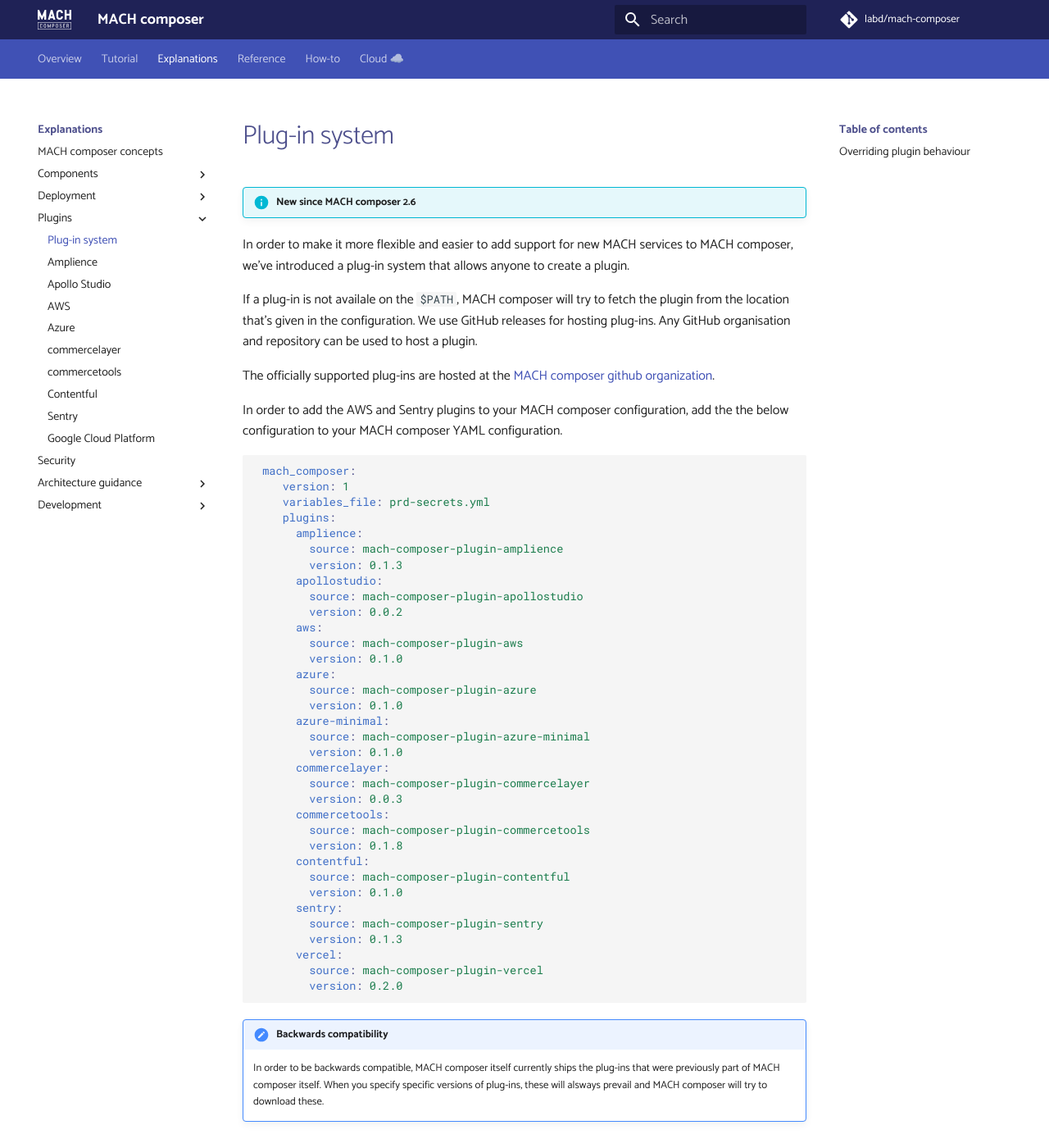
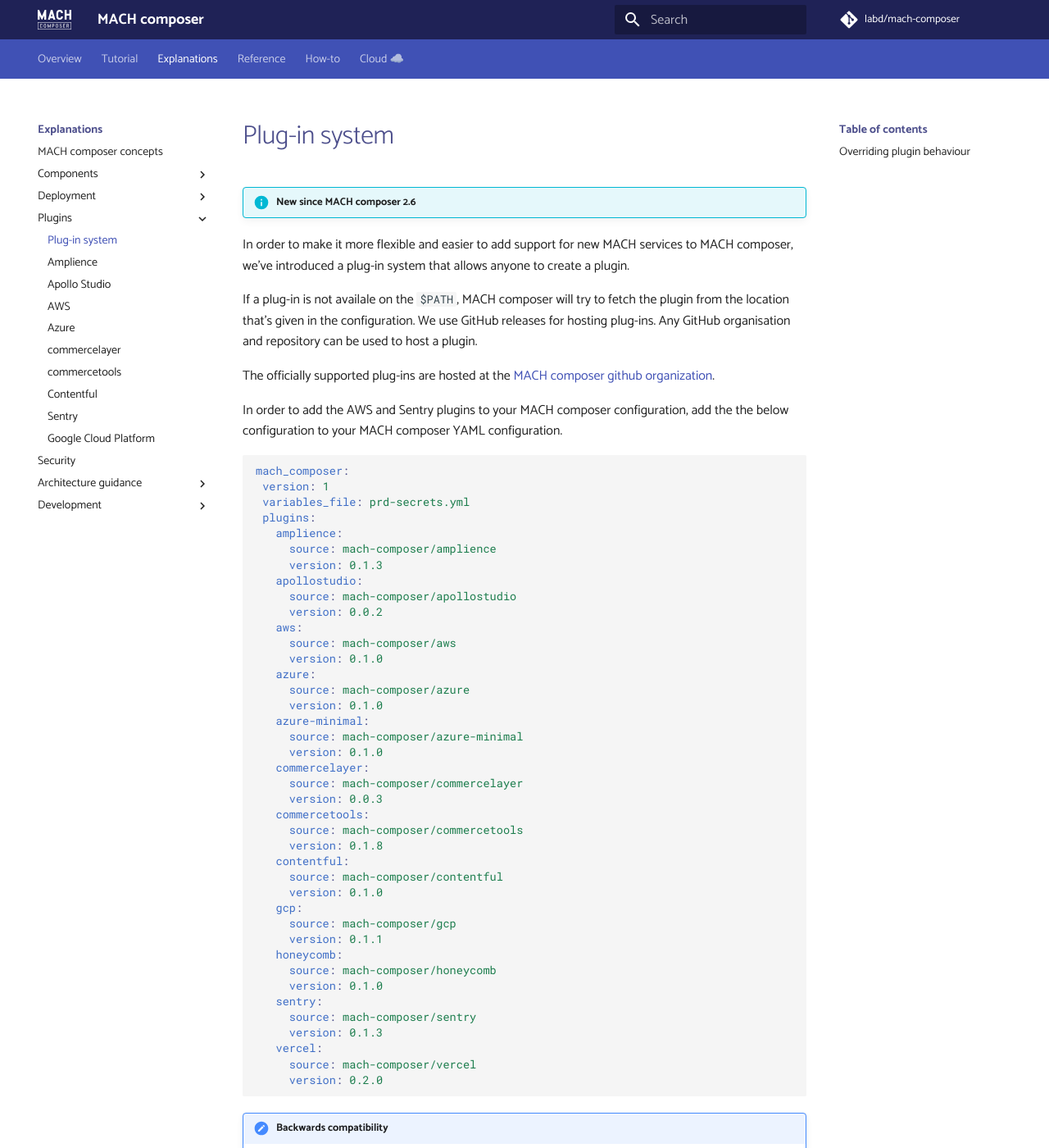
Before and after one commit to mach-composer/mach-composer-cli, an MkDocs documentation site: the page built from docs/src/topics/integrations/plugin-system.md, in a window 1280 px wide and 1400 px high. Shown: the whole window at 82% size. Built offline with MkDocs 1.6.1 and Material for MkDocs 9.7.7, drawn with Linux system fonts in a browser that asks for light colours; a script that is not in the unit is left out; comment, search, counter and statistics services are not loaded.

Commit message:
update plugins

````diff
--- a/docs/src/topics/integrations/plugin-system.md
+++ b/docs/src/topics/integrations/plugin-system.md
@@ -17,40 +17,46 @@
 add the the below configuration to your MACH composer YAML configuration.
 
 ```yaml
- mach_composer:
-    version: 1
-    variables_file: prd-secrets.yml
-    plugins:
-      amplience:
-        source: mach-composer-plugin-amplience
-        version: 0.1.3
-      apollostudio:
-        source: mach-composer-plugin-apollostudio
-        version: 0.0.2
-      aws:
-        source: mach-composer-plugin-aws
-        version: 0.1.0
-      azure:
-        source: mach-composer-plugin-azure
-        version: 0.1.0
-      azure-minimal:
-        source: mach-composer-plugin-azure-minimal
-        version: 0.1.0
-      commercelayer:
-        source: mach-composer-plugin-commercelayer
-        version: 0.0.3
-      commercetools:
-        source: mach-composer-plugin-commercetools
-        version: 0.1.8
-      contentful:
-        source: mach-composer-plugin-contentful
-        version: 0.1.0
-      sentry:
-        source: mach-composer-plugin-sentry
-        version: 0.1.3
-      vercel:
-        source: mach-composer-plugin-vercel
-        version: 0.2.0
+mach_composer:
+ version: 1
+ variables_file: prd-secrets.yml
+ plugins:
+   amplience:
+     source: mach-composer/amplience
+     version: 0.1.3
+   apollostudio:
+     source: mach-composer/apollostudio
+     version: 0.0.2
+   aws:
+     source: mach-composer/aws
+     version: 0.1.0
+   azure:
+     source: mach-composer/azure
+     version: 0.1.0
+   azure-minimal:
+     source: mach-composer/azure-minimal
+     version: 0.1.0
+   commercelayer:
+     source: mach-composer/commercelayer
+     version: 0.0.3
+   commercetools:
+     source: mach-composer/commercetools
+     version: 0.1.8
+   contentful:
+     source: mach-composer/contentful
+     version: 0.1.0
+   gcp:
+     source: mach-composer/gcp
+     version: 0.1.1
+   honeycomb:
+     source: mach-composer/honeycomb
+     version: 0.1.0
+   sentry:
+     source: mach-composer/sentry
+     version: 0.1.3
+   vercel:
+     source: mach-composer/vercel
+     version: 0.2.0
 ```
 
 !!! note "Backwards compatibility"
````
